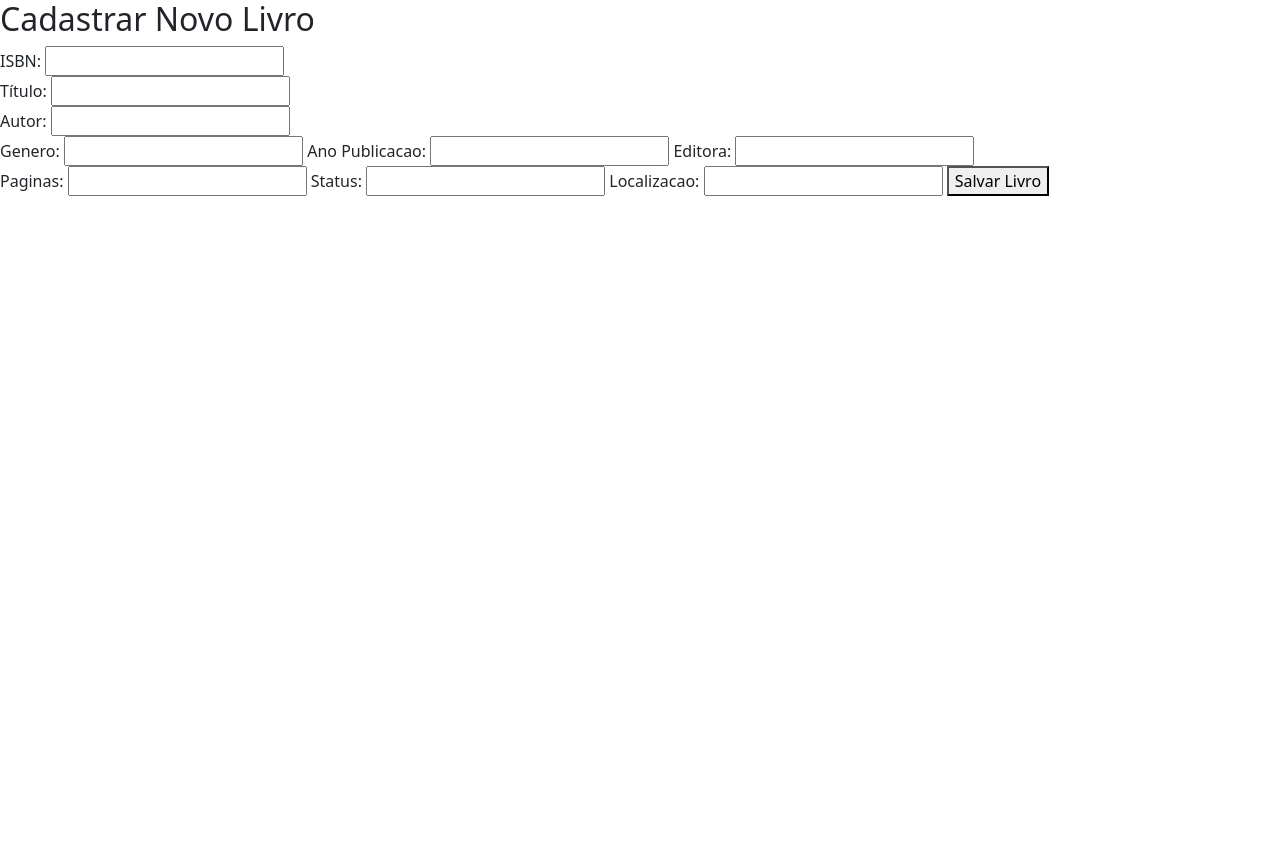
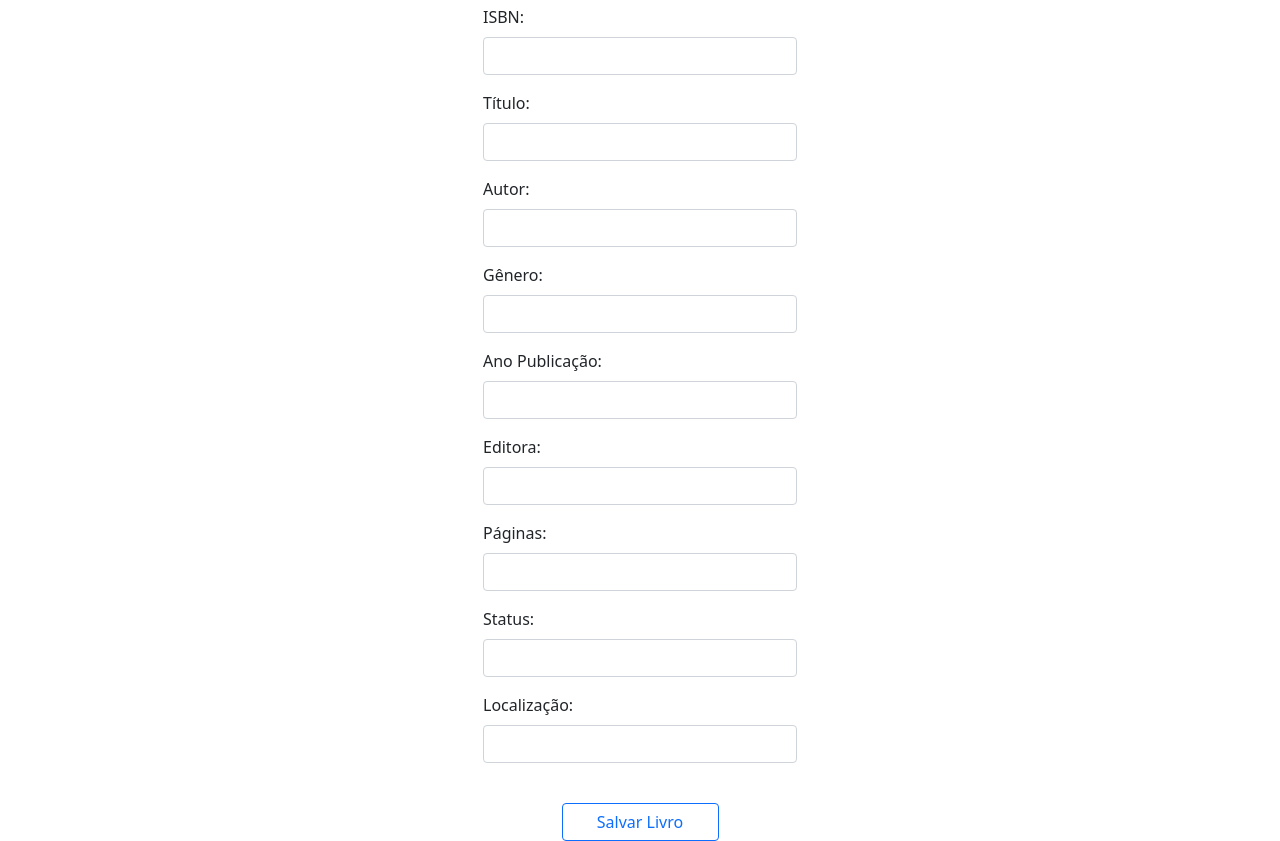
Before and after one commit to JoaoPedroA-DEV/Atividade_Jinja2, a Flask app: page /biblioteca/criar in a window 1280 px wide. Before the commit the page ends 196 px from the top, so only its background shows below. Run offline with Flask 3, Linux system fonts and the light colour scheme.

Commit message:
Mudando o css e html

```diff
--- a/app.py
+++ b/app.py
@@ -1,9 +1,10 @@
-from flask import Flask, jsonify, request, render_template #type: ignore
+from flask import Flask, jsonify, request, render_template, flash, redirect,url_for #type: ignore
 import dados
 
 biblioteca = dados.carregar_do_arquivo()
 
 app = Flask(__name__)
+app.config['SECRET_KEY'] = 'MinhaChaveSuperSecretaeSegura123'
 
 @app.route('/')
 def hello ():
@@ -87,5 +88,12 @@ def cria_livro():
     else:
         return render_template('criar_livro.html')
 
+@app.route('/biblioteca/excluir/<isbn>', methods=['POST'])
+def excluir_livro(isbn):
+    biblioteca = dados.carregar_do_arquivo()
+    biblioteca = [livro for livro in biblioteca if livro['isbn'] != isbn]
+    flash(f'Livro com ISBN {isbn} foi removido com sucesso!')
+    dados.salvar_no_arquivo(biblioteca)
+    return redirect(url_for('interface_web'))
 if __name__ == '__main__' :
     app.run(debug=True)
--- a/arquivos/biblioteca.json
+++ b/arquivos/biblioteca.json
@@ -1,26 +1,4 @@
 [
-    {
-        "isbn": "978-8535914849",
-        "titulo": "1984",
-        "autor": "George Orwell",
-        "genero": "Distopia",
-        "ano_publicacao": 1949,
-        "editora": "Companhia das Letras",
-        "paginas": 416,
-        "status": "disponivel",
-        "localizacao": "Estante A1, Prateleira 2"
-    },
-    {
-        "isbn": "978-8535918465",
-        "titulo": "Admirável Mundo Novo",
-        "autor": "Aldous Huxley",
-        "genero": "Distopia",
-        "ano_publicacao": 1932,
-        "editora": "Companhia das Letras",
-        "paginas": 312,
-        "status": "disponivel",
-        "localizacao": "Estante A1, Prateleira 3"
-    },
     {
         "isbn": "978-8595081536",
         "titulo": "O Senhor dos Anéis: A Sociedade do Anel",
--- a/templates/base.html
+++ b/templates/base.html
@@ -10,6 +10,7 @@
 </head>
 
 <body>
-    {% block conteudo %}{% endblock %}</body>
+    {% block conteudo %}{% endblock %}
+</body>
 
 </html>
--- a/templates/biblioteca.html
+++ b/templates/biblioteca.html
@@ -27,6 +27,7 @@
                     <th>{{ key[0] | replace('_', ' ') | capitalize }}</th>
                     {% endif %}
                 {% endfor %}
+                <th>Ações</th>
             </tr>
         </thead>
         {% for livro in biblioteca %}
@@ -41,6 +42,11 @@
                 <td>{{ livro.paginas }}</td>
                 <td>{{ livro['status'] }}</td>
                 <td>{{ livro['localizacao'] }}</td>
+                <td>
+                    <form action="{{ url_for('excluir_livro', isbn=livro['isbn']) }}" method="POST" style="display:inline;" onsubmit="return confirm('Tem certeza que deseja excluir este livro?');">
+                      <button type="submit" class="btn btn-danger">Excluir</button>
+                    </form>
+                  </td>
             </tr>
         </tbody>
         {% endfor %}
--- a/templates/criar_livro.html
+++ b/templates/criar_livro.html
@@ -6,20 +6,53 @@
 
 {% block conteudo %}
 
-<h2>Cadastrar Novo Livro</h2>
-<form action="/biblioteca/criar" method="POST">
-    <input type="hidden" name="acao" value="cadastrar">
-    <label>ISBN: <input type="text" name="isbn" required></label><br>
-    <label>Título: <input type="text" name="titulo" required></label><br>
-    <label>Autor: <input type="text" name="autor" required></label><br>
-    <label>Genero: <input type="text" name="genero" required></label>
-    <label>Ano Publicacao: <input type="text" name="ano_publicacao" required></label>
-    <label>Editora: <input type="text" name="editora" required></label>
-    <label>Paginas: <input type="text" name="paginas" required></label>
-    <label>Status: <input type="text" name="status" required></label>
-    <label>Localizacao: <input type="text" name="localizacao" required></label>
+<body class="container-fluid vh-100 d-flex align-items-center justify-content-center d-flex flex-column">
+    <h2>Cadastrar Novo Livro</h2>
+    <form action="/biblioteca/criar" method="POST" class="d-flex flex-column w-50 d-flex align-items-center">
+        <input type="hidden" name="acao" value="cadastrar">
+        <div class="mb-3 w-50">
+            <label for="isbn" class="form-label">ISBN:</label>
+            <input type="text" name="isbn" class="form-control" required>
+        </div>
+        <div class="mb-3 w-50">
+            <label for="titulo" class="form-label">Título:</label>
+            <input type="text" name="titulo" class="form-control" required>
+        </div>
 
-    <button type="submit">Salvar Livro</button>
-</form>
+        <div class="mb-3 w-50">
+            <label for="autor" class="form-label">Autor:</label>
+            <input type="text" name="autor" class="form-control" required>
+        </div>
+        <div class="mb-3 w-50">
+            <label for="genero" class="form-label">Gênero:</label>
+            <input type="text" name="genero" class="form-control" required>
+        </div>
 
+        <div class="mb-3 w-50">
+            <label for="ano_publicacao" class="form-label">Ano Publicação:</label>
+            <input type="text" name="ano_publicacao" class="form-control" required>
+        </div>
+
+        <div class="mb-3 w-50">
+            <label for="editora" class="form-label">Editora:</label>
+            <input type="text" name="editora" class="form-control" required>
+        </div>
+
+        <div class="mb-3 w-50">
+            <label for="paginas" class="form-label">Páginas:</label>
+            <input type="text" name="paginas" class="form-control" required>
+        </div>
+
+        <div class="mb-3 w-50">
+            <label for="status" class="form-label">Status:</label>
+            <input type="text" name="status" class="form-control" required>
+        </div>
+
+        <div class="mb-3 w-50">
+            <label for="localizacao" class="form-label">Localização:</label>
+            <input type="text" name="localizacao" class="form-control" required>
+        </div>
+        <button type="submit" class="mt-4 btn btn-outline-primary w-25">Salvar Livro</button>
+    </form>
+</body>
 {% endblock %}
```
Lines whose indentation alone changed are shown as unchanged.
